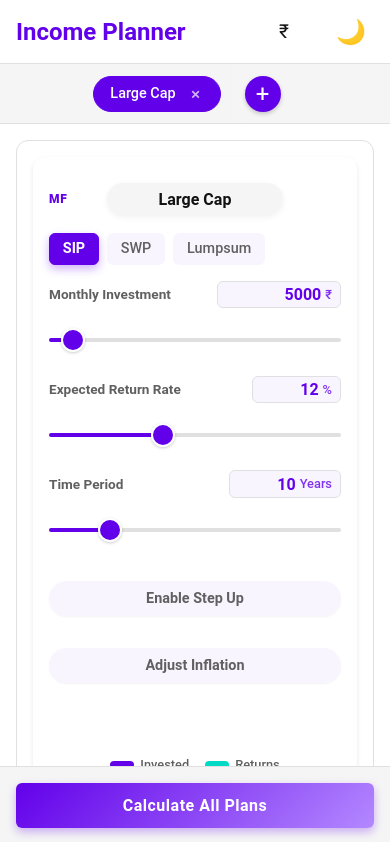
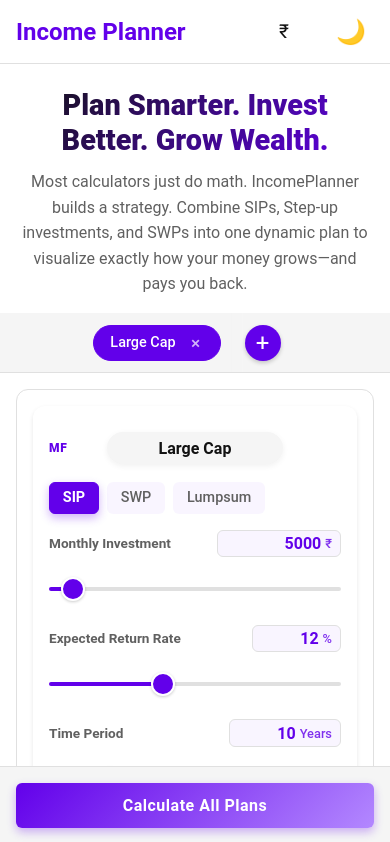
Before and after one commit to Divyansh2134/SumWealth, a React (Vite) app: page / in a window 390 px wide. Shown: the top 842 px of the page. Built offline with nearby package versions, Linux system fonts and the light colour scheme.

Commit message:
SEO Elements

```diff
--- a/index.html
+++ b/index.html
@@ -7,7 +7,45 @@
   <meta name="viewport" content="width=device-width, initial-scale=1.0" />
   <title>IncomePlanner – SIP Calculator & Financial Goal Planning Tool</title>
   <meta name="description"
-    content="Plan your financial future with our SIP calculator and goal-based investment planner. Project returns, diversify your portfolio, and achieve financial independence." />
+    content="Most calculators just do math. IncomePlanner builds a strategy. Combine SIPs, Step-up investments, and SWPs into one dynamic plan to visualize exactly how your money grows—and pays you back." />
+  <meta name="keywords"
+    content="SIP Calculator, SWP Calculator, Lumpsum Calculator, Investment Planner, Financial Planning, Mutual Funds, Income Planner, Wealth Calculator" />
+  <meta name="author" content="SumWealth" />
+  <link rel="canonical" href="https://sumwealth.app/" />
+
+  <!-- Open Graph / Facebook -->
+  <meta property="og:type" content="website" />
+  <meta property="og:url" content="https://sumwealth.app/" />
+  <meta property="og:title" content="Plan Smarter. Invest Better. Grow Wealth." />
+  <meta property="og:description"
+    content="Most calculators just do math. IncomePlanner builds a strategy. Combine SIPs, Step-up investments, and SWPs into one dynamic plan to visualize exactly how your money grows—and pays you back." />
+  <meta property="og:image" content="https://sumwealth.app/og-image.png" />
+
+  <!-- Twitter -->
+  <meta property="twitter:card" content="summary_large_image" />
+  <meta property="twitter:url" content="https://sumwealth.app/" />
+  <meta property="twitter:title" content="Plan Smarter. Invest Better. Grow Wealth." />
+  <meta property="twitter:description"
+    content="Most calculators just do math. IncomePlanner builds a strategy. Combine SIPs, Step-up investments, and SWPs into one dynamic plan to visualize exactly how your money grows—and pays you back." />
+  <meta property="twitter:image" content="https://sumwealth.app/og-image.png" />
+
+  <!-- Structured Data (JSON-LD) -->
+  <script type="application/ld+json">
+      {
+        "@context": "https://schema.org",
+        "@type": "WebApplication",
+        "name": "Income Planner",
+        "url": "https://sumwealth.app/",
+        "applicationCategory": "FinanceApplication",
+        "operatingSystem": "All",
+        "description": "Most calculators just do math. IncomePlanner builds a strategy. Combine SIPs, Step-up investments, and SWPs into one dynamic plan to visualize exactly how your money grows—and pays you back.",
+        "offers": {
+          "@type": "Offer",
+          "price": "0",
+          "priceCurrency": "USD"
+        }
+      }
+    </script>
 
   <!-- Google tag (gtag.js) -->
   <script async src="https://www.googletagmanager.com/gtag/js?id=G-8DVVJN9ZMM"></script>
--- a/src/features/calculators/TabbedCalculatorView.tsx
+++ b/src/features/calculators/TabbedCalculatorView.tsx
@@ -132,6 +132,13 @@ export const TabbedCalculatorView: React.FC = () => {
     return (
         <div className="dashboard-container">
             <Header />
+
+            <div className="hero-section">
+                <h1 className="hero-title">Plan Smarter. Invest Better. Grow Wealth.</h1>
+                <p className="hero-description">
+                    Most calculators just do math. IncomePlanner builds a strategy. Combine SIPs, Step-up investments, and SWPs into one dynamic plan to visualize exactly how your money grows—and pays you back.
+                </p>
+            </div>
 
             <TabRow
                 calculators={calculators}
--- a/src/styles/TabbedCalculatorView.css
+++ b/src/styles/TabbedCalculatorView.css
@@ -8,6 +8,47 @@
 
 
 /* Legacy Header and Tabs styles removed. See Header.css and TabRow.css */
+
+/* Hero Section */
+.hero-section {
+    text-align: center;
+    padding: 2rem 1rem 1.5rem;
+    max-width: 800px;
+    margin: 0 auto;
+}
+
+.hero-title {
+    font-size: 2.5rem;
+    font-weight: 800;
+    margin-bottom: 0.75rem;
+    background: linear-gradient(135deg, var(--text-primary) 0%, var(--primary-color) 100%);
+    -webkit-background-clip: text;
+    background-clip: text;
+    -webkit-text-fill-color: transparent;
+    line-height: 1.2;
+}
+
+.hero-description {
+    font-size: 1.1rem;
+    color: var(--text-secondary);
+    line-height: 1.6;
+    margin: 0 auto;
+    max-width: 600px;
+}
+
+@media (max-width: 768px) {
+    .hero-title {
+        font-size: 1.8rem;
+    }
+
+    .hero-description {
+        font-size: 1rem;
+    }
+
+    .hero-section {
+        padding: 1.5rem 1rem 1rem;
+    }
+}
 
 /* Content Area */
 .dashboard-content {
```
